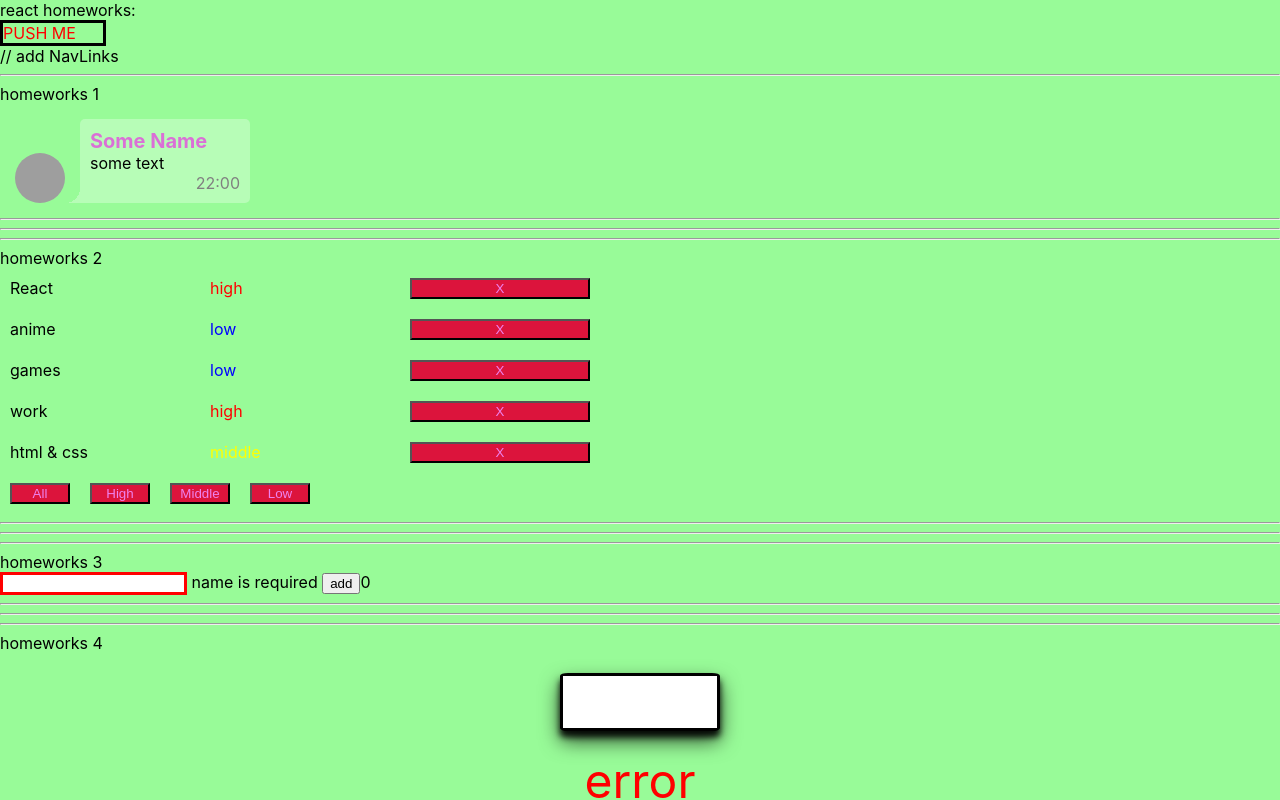
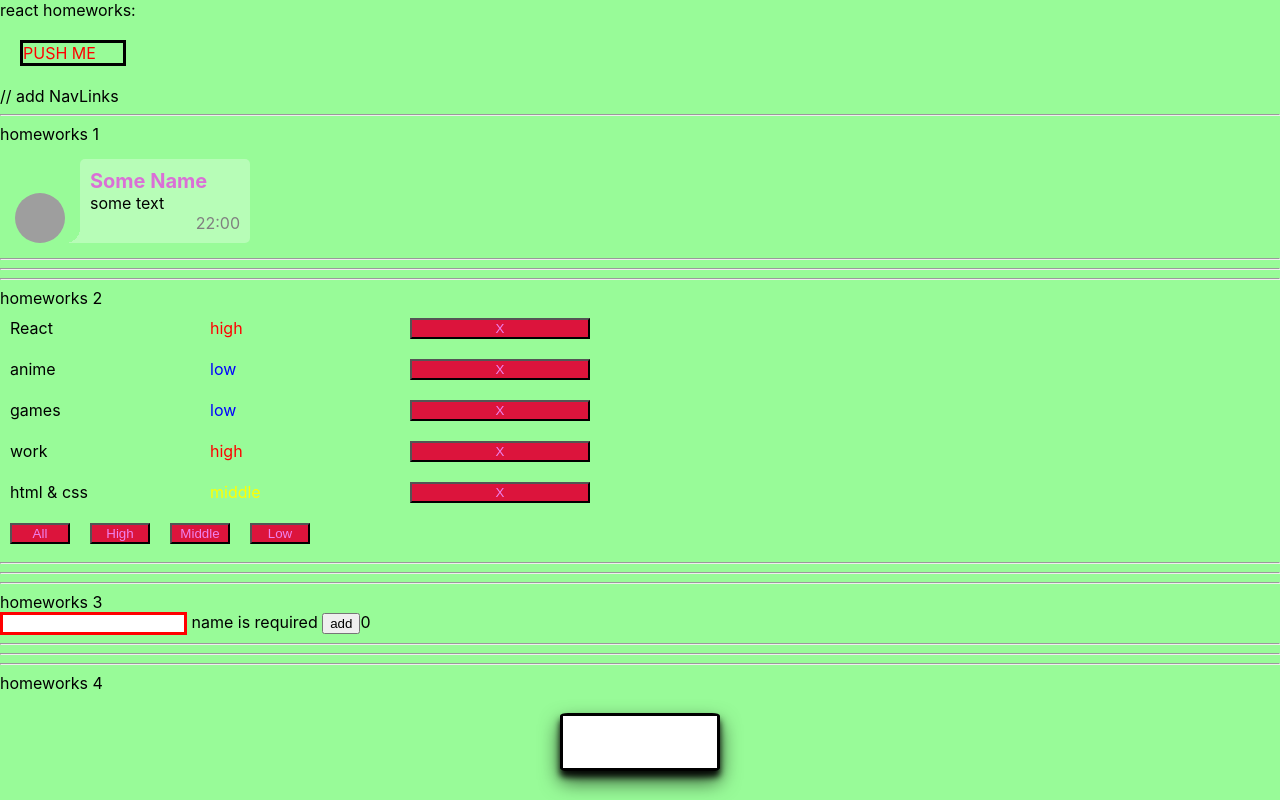
Before and after one commit to egory4fash/HomeTasks, a React (Create React App) app: page / in a window 1280 px wide. Before the commit this address led to /#/pre-junior. Shown: the top 800 px of the page. Built offline with nearby package versions, Linux system fonts and the light colour scheme; grey boxes are pictures that could not be loaded.

Commit message:
HW5 ugly but works

```diff
--- a/src/p1-main/m1-ui/u1-app/App.module.css
+++ b/src/p1-main/m1-ui/u1-app/App.module.css
@@ -6,10 +6,12 @@
     border: solid black ;
     width: 100px;
     color: red;
+    margin:20px;
 }
 
 .Collapse {
     border: black solid;
     color: red;
     width: 100px;
+    margin:20px;
 }
--- a/src/p1-main/m1-ui/u1-app/App.tsx
+++ b/src/p1-main/m1-ui/u1-app/App.tsx
@@ -3,6 +3,7 @@ import s from './App.module.css'
 import HW5 from "../../../p2-homeworks/h5/HW5";
 import Collapsible from 'react-collapsible'
 import {NavLink,HashRouter} from 'react-router-dom'
+import {PATH} from "../../../p2-homeworks/h5/Routes";
 
 function App() {
     return (
@@ -11,9 +12,9 @@ function App() {
             <div>react homeworks:</div>
             <Collapsible className={s.Collapse} trigger={'PUSH ME'}>
                 <div className={s.Links}>
-                    <NavLink to = '/../p2-homeworks/h5/pages/PreJunior'>PreJunor</NavLink>
-                    <NavLink to = '../../../p2-homeworks/h5/pages/PreJunior'>PreJunor</NavLink>
-                    <NavLink to = '../../../p2-homeworks/h5/pages/PreJunior'>PreJunor</NavLink>
+                    <NavLink to={PATH.PRE_JUNIOR}>PreJunor</NavLink>
+                    <NavLink to={PATH.JUNIOR}>  Junior  </NavLink>
+                    <NavLink to={PATH.JUNIOR_PLUS}>Junior+</NavLink>
 
                 </div>
             </Collapsible>
--- a/src/p2-homeworks/h5/HW5.tsx
+++ b/src/p2-homeworks/h5/HW5.tsx
@@ -7,7 +7,7 @@ function HW5() {
     return (
         <div>
             {/*в gh-pages лучше работает HashRouter*/}
-            <HashRouter>
+            <HashRouter basename={'HomeTasks'}>
 
             <Header/>
 
--- a/src/p2-homeworks/h5/Routes.tsx
+++ b/src/p2-homeworks/h5/Routes.tsx
@@ -21,17 +21,18 @@ function Routes() {
 
             {/*в начале мы попадаем на страницу '/' и переходим сразу на страницу PRE_JUNIOR*/}
             {/*exact нужен чтоб указать полное совподение (что после '/' ничего не будет)*/}
-            <Route path={'/'} exact render={() => <Redirect to={PATH.PRE_JUNIOR}/>}/>
+            {/*<Route path={'/'} exact render={() => <Redirect to={PATH.PRE_JUNIOR}/>}/>
             <Route path={'junior'} exact render={() => <Redirect to={PATH.JUNIOR}/>}/>
             <Route path={'junior-plus'} exact render={() => <Redirect to={PATH.JUNIOR_PLUS}/>}/>
-
-            <Route path={PATH.PRE_JUNIOR} render={() => <PreJunior/>}/>
-            <Route path={PATH.JUNIOR} render={() => <Junior/>}/>
-            <Route path={PATH.JUNIOR_PLUS} render={() => <JuniorPlus/>}/>
+*/}
+            <Route exact path={'/'} render={() => <PreJunior/>}/>
+            <Route exact path={PATH.PRE_JUNIOR} render={() => <PreJunior/>}/>
+            <Route exact path={PATH.JUNIOR} render={() => <Junior/>}/>
+            <Route exact path={PATH.JUNIOR_PLUS} render={() => <JuniorPlus/>}/>
 
 
             {/*у этого роута нет пути, он отрисуется если пользователь захочет попасть на несуществующую страницу*/}
-            <Route render={() => <Error404/>}/>
+            <Route path={'*'} render={() => <Error404/>}/>
 
             </Switch>
         </div>
```
